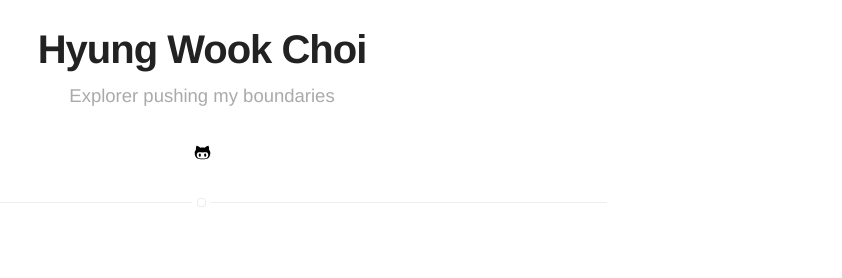
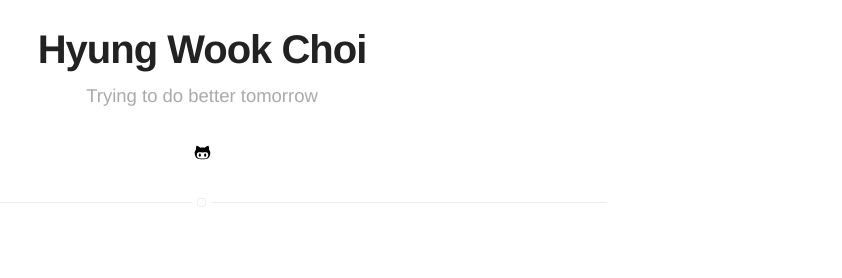
Before and after one commit to choihywook/choihywook.github.io, a Jekyll site: the page built from projects.html, in a window 1280 px wide. Shown: the part 283-561 px from the top of the page, without its empty margins (438-1280 px from the left). Built offline with Jekyll 4.4.1, drawn with Linux system fonts in a browser that asks for light colours.

Commit message:
Update _config.yml

```diff
--- a/_config.yml
+++ b/_config.yml
@@ -1,6 +1,6 @@
 # main text of home
 name: Hyung Wook Choi
-bio: Explorer pushing my boundaries
+bio: Trying to do better tomorrow
 
 # twitter summary info
 description: Blog of Everything and Anything
```
